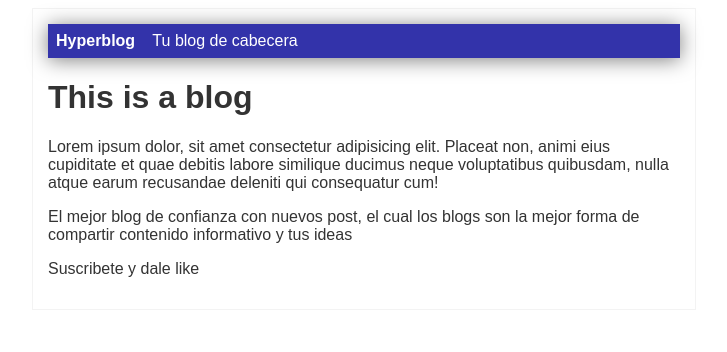
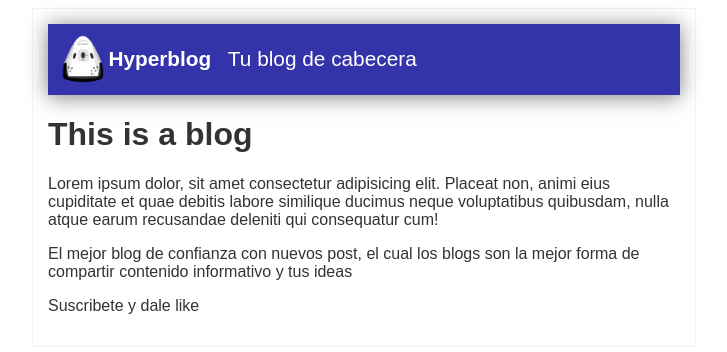
Before and after one commit to Osvaldotr07/Hyperblog, a plain HTML site: page index.html in a window 1280 px wide. Shown: the whole page, without its empty margins (276-1003 px from the left). Drawn offline with Linux system fonts and the light colour scheme.

Commit message:
Color de fondo, logo nuevo y mejor color de header

```diff
--- a/index.css
+++ b/index.css
@@ -20,9 +20,13 @@ body {
     background-color: #33A;
     box-shadow: 0px 2px 20px 0px rgba(0,0,0,.5);
     color: #fff;
+    font-size: 1.3em;
     font-weight: bold;
     margin: 0;
     padding: 0.5em;
+    display: flex;
+    justify-content: flex-start;
+    align-items: center;
 }
 
 .tagline {
--- a/index.html
+++ b/index.html
@@ -10,6 +10,7 @@
 <body>
     <div class="container">
         <div class="cabecera">
+            <img width="50" height="50" src="./images/spacex.png">
             Hyperblog
             <span class="tagline">Tu blog de cabecera</span>
         </div>
```
Also changed, not shown: images/spacex.png (added).
